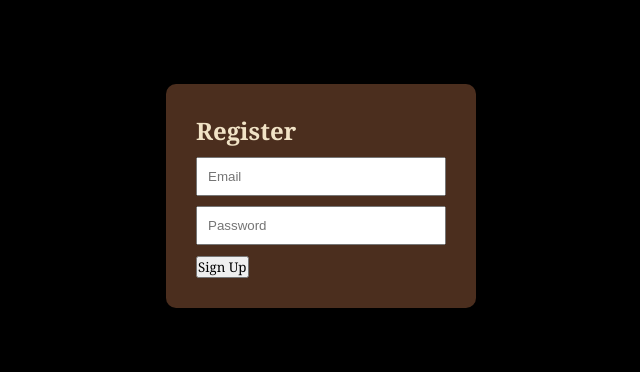
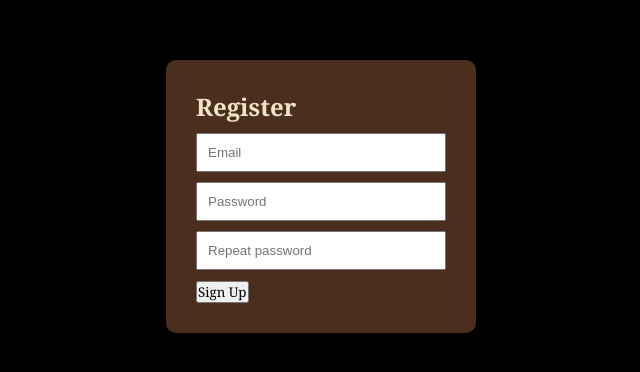
Before and after one commit to XandraPro/choosin-country-frontend, a React (Vite) app: page /register in a window 1280 px wide. Shown: the part 204-576 px from the top of the page, without its empty margins (319-959 px from the left). Built offline with nearby package versions, Linux system fonts and the light colour scheme.

Commit message:
validated register

```diff
--- a/src/pages/Register.jsx
+++ b/src/pages/Register.jsx
@@ -9,37 +9,74 @@ function Register() {
 
  const [form, setForm] = useState({
    email: "",
-   password: ""
+   password: "",
+   confirmPassword: ""
  });
+
+ const [error, setError] = useState("");
 
  const handleSubmit = async (e) => {
    e.preventDefault();
 
-   await api.post("/auth/register", form);
+   // 🔴 VALIDACIÓN
+   if (form.password !== form.confirmPassword) {
+     setError("Passwords do not match");
+     return;
+   }
 
-   navigate("/login");
+   try {
+     await api.post("/auth/register", {
+       email: form.email,
+       password: form.password
+     });
+
+     navigate("/login");
+
+   } catch (err) {
+     console.error(err);
+     setError("Error registering user");
+   }
  };
 
  return (
    <div className="login">
 
-     <form onSubmit={handleSubmit} className="login-form">
+     <form className="login-form" onSubmit={handleSubmit}>
 
        <h2>Register</h2>
 
+       {error && <p className="error">{error}</p>}
+
        <input
          type="email"
-         placeholder="Email"
-         onChange={(e) => setForm({ ...form, email: e.target.value })}
+         placeholder="Email"i
+         required
+         onChange={(e) =>
+           setForm({ ...form, email: e.target.value })
+         }
        />
 
        <input
          type="password"
          placeholder="Password"
-         onChange={(e) => setForm({ ...form, password: e.target.value })}
+         required
+         onChange={(e) =>
+           setForm({ ...form, password: e.target.value })
+         }
        />
 
-       <button type="submit">Sign Up</button>
+       <input
+         type="password"
+         placeholder="Repeat password"
+         required
+         onChange={(e) =>
+           setForm({ ...form, confirmPassword: e.target.value })
+         }
+       />
+
+       <button type="submit">
+         Sign Up
+       </button>
 
      </form>
 
--- a/src/styles/login.css
+++ b/src/styles/login.css
@@ -18,3 +18,9 @@
     padding: 10px;
     width: 250px;
 }
+
+.error {
+    color: #ff6b6b;
+    margin-bottom: 10px;
+    font-size: 14px;
+}
```
